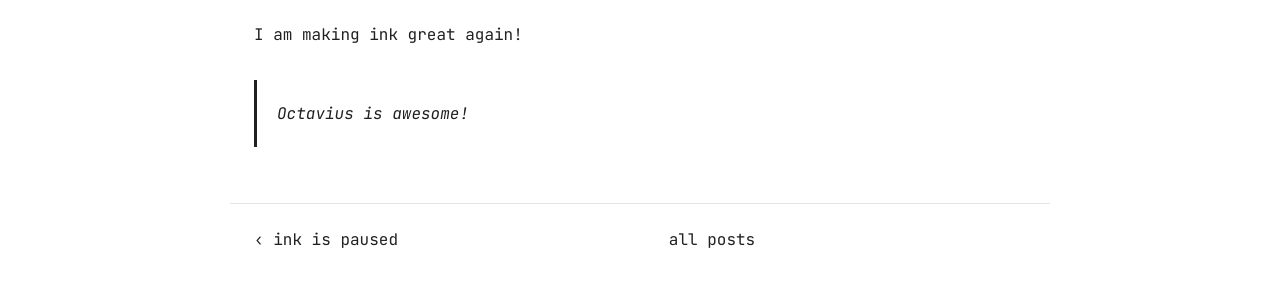
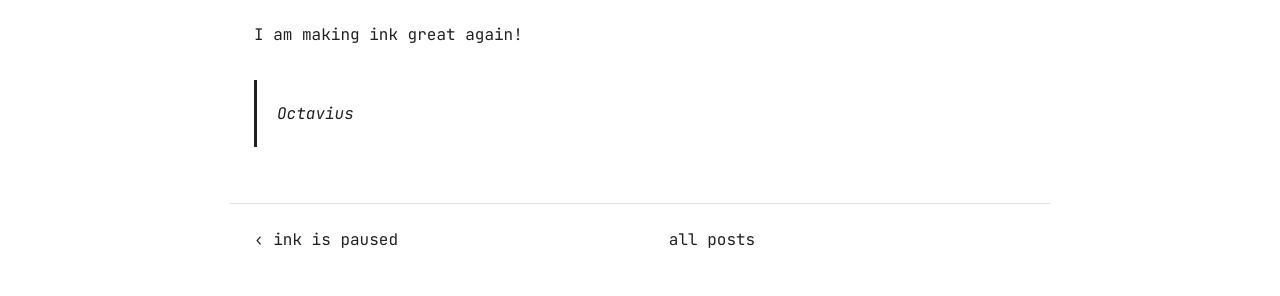
Before and after one commit to argotactical/www, a Jekyll site: the page built from _posts/2026-10-21-ink-is-back.md, in a window 1280 px wide. Shown: the part 425-721 px from the top of the page. Built offline with Jekyll 4.4.1, drawn with Linux system fonts in a browser that asks for light colours.

Commit message:
Update _posts/2026-10-21-ink-is-back.md (via Pages CMS)

```diff
--- a/_posts/2026-10-21-ink-is-back.md
+++ b/_posts/2026-10-21-ink-is-back.md
@@ -9,4 +9,4 @@ description: A sample draft. Edit or replace it, then tick Published when it's r
 
 I am making ink great again!
 
-> Octavius is awesome!
+> Octavius
```
